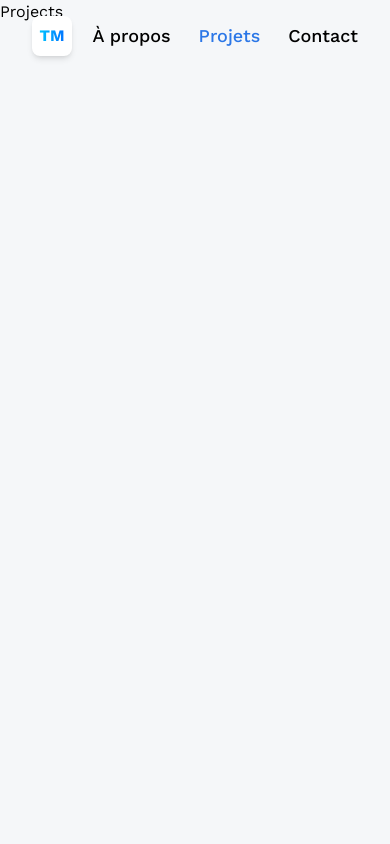
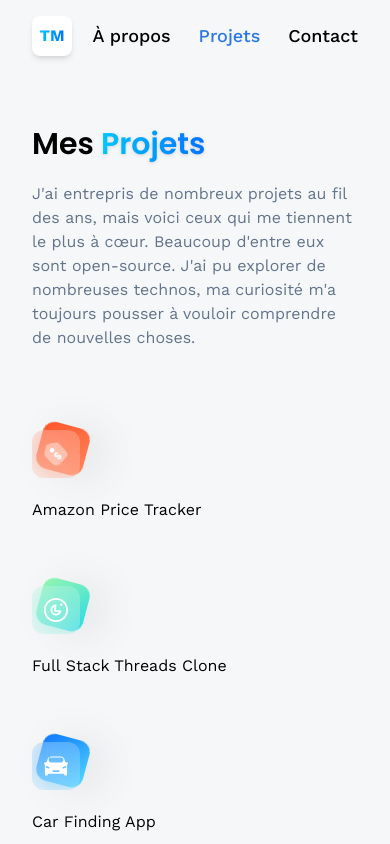
Before and after one commit to Ph4nToM00/portfolio_2023, a React (Vite) app: page /projects in a window 390 px wide. Shown: the top 844 px of the page. Built offline with nearby package versions, Linux system fonts and the light colour scheme.

Commit message:
portfolio 2023

```diff
--- a/src/assets/images/index.js
+++ b/src/assets/images/index.js
@@ -6,6 +6,7 @@
 import logo from './logo.svg'
 import svl from './svl.jpg'
 import epitech from './epitech.png'
+import ribera from './ribera.png'
 
 export {
     hero,
@@ -15,5 +16,6 @@
     tesla,
     logo,
     svl,
-    epitech
+    epitech,
+    ribera
 }
--- a/src/constants/index.js
+++ b/src/constants/index.js
@@ -1,4 +1,4 @@
-import { svl, epitech } from "../assets/images";
+import { svl, epitech, ribera } from "../assets/images";
 import {
     car,
     contact,
@@ -129,6 +129,19 @@
 
 export const experiences = [
     {
+        title: "Développeur Web & PDG",
+        company_name: "RiberaDev",
+        icon: ribera,
+        iconBg: "#fbc3bc",
+        date: "Nov 2023 - Aujourd'hui",
+        points: [
+            "Developing and maintaining web applications using React.js and other related technologies.",
+            "Collaborating with cross-functional teams including designers, product managers, and other developers to create high-quality products.",
+            "Implementing responsive design and ensuring cross-browser compatibility.",
+            "Participating in code reviews and providing constructive feedback to other developers.",
+        ],
+    },
+    {
         title: "Développeur Web & Résponsable Cybersécurité",
         company_name: "Serres Val de Loire",
         icon: svl,
--- a/src/pages/Projects.jsx
+++ b/src/pages/Projects.jsx
@@ -1,7 +1,52 @@
+import { projects } from '../constants';
+
+import CTA from '../components/CTA';
+
 
 const Projects = () => {
   return (
-    <div>Projects</div>
+    <section className="max-container">
+      <h1 className="head-text">
+        Mes{" "}
+        <span className="blue-gradient_text font-semibold drop-shadow">
+          Projets
+        </span>
+      </h1>
+
+      <div className="mt-5 flex flex-col gap-3 text-slate-500">
+        <p>
+        J'ai entrepris de nombreux projets au fil des ans, mais voici ceux qui me tiennent le plus à cœur.
+        Beaucoup d'entre eux sont open-source.
+        J'ai pu explorer de nombreuses technos, ma curiosité m'a toujours pousser à vouloir comprendre de nouvelles choses.
+        </p>
+      </div>
+
+      <div className="flex flex-wrap my-20 gap-16">
+        {projects.map((project) => (
+          <div className='lg:w-[400px] w-full' key={project.name}>
+            <div className='block-container w-12 h-12'>
+              <div className={`btn-back rounded-xl ${project.theme}`}/>
+              <div className='btn-front rounded-xl flex justify-center items-center'>
+                <img
+                  src={project.iconUrl}
+                  alt="Project Icon"
+                  className='w-1/2 h-1/2 object-contain'
+                />
+              </div>
+            </div>
+            <div className='mt-5 flex flex-col'>
+              <h4>
+                {project.name}
+              </h4>
+            </div>
+          </div>
+        ))}
+      </div>
+
+      <hr className="border-slate-200" />
+
+      <CTA />
+    </section>
   )
 }
 
```
Also changed, not shown: src/assets/images/ribera.png (added).
